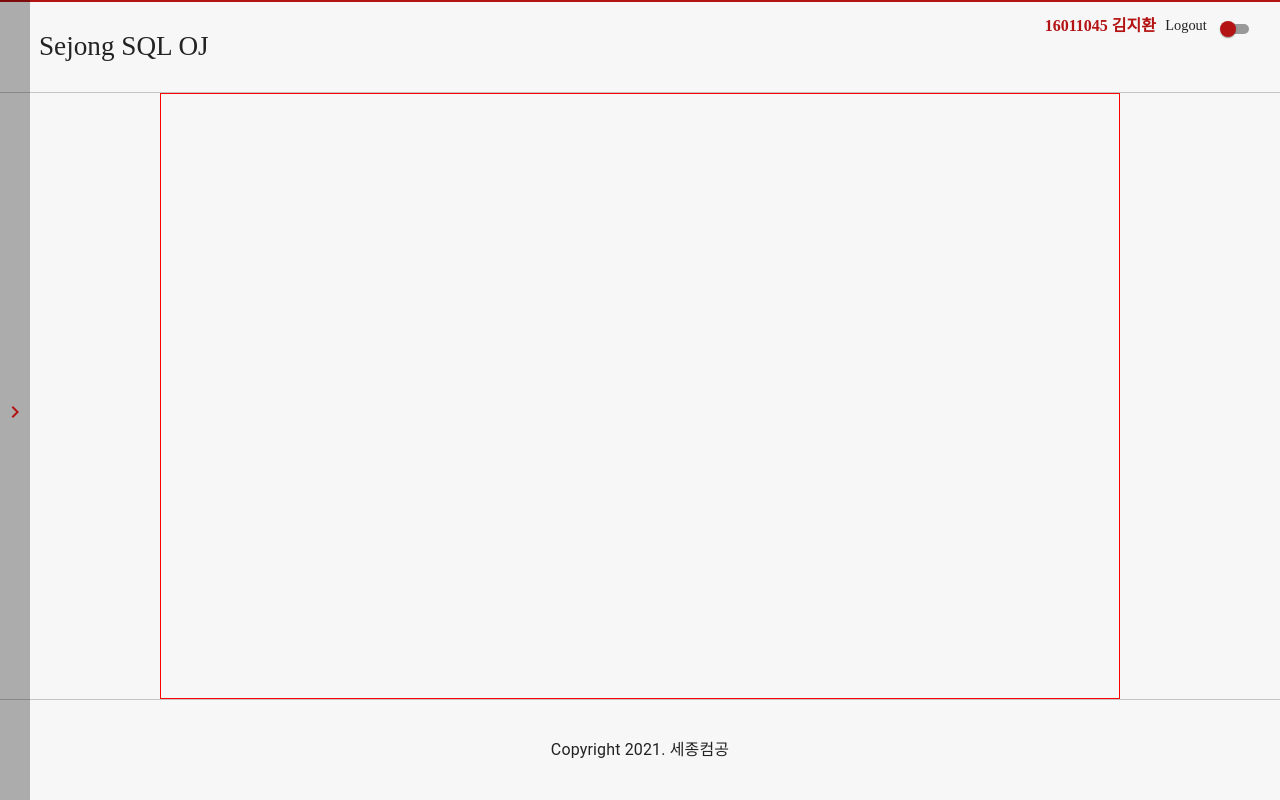
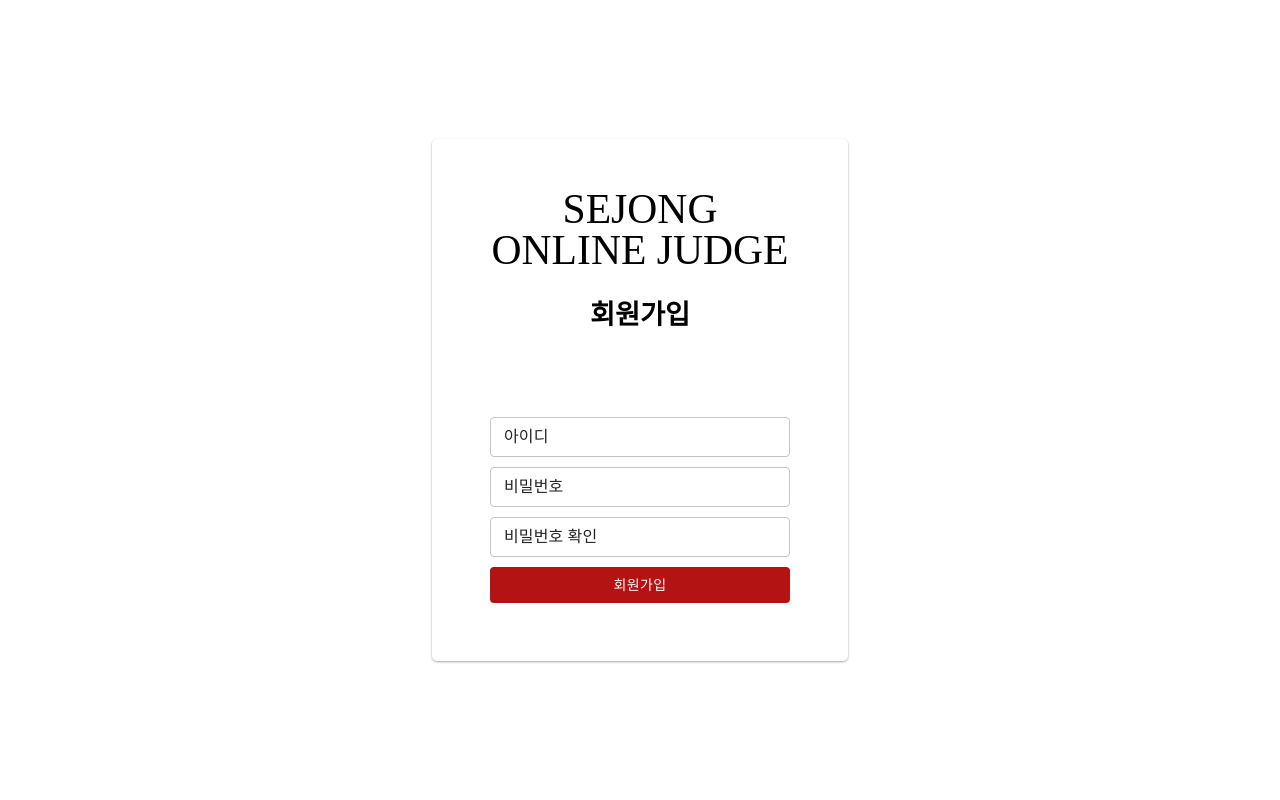
Before and after one commit to donut0310/Sejong-SQL-OJ, a React (Create React App) app in the folder src/client/: page /register in a window 1280 px wide. Built offline with nearby package versions, Linux system fonts and the light colour scheme.

Commit message:
Add registerpage

```diff
--- a/src/client/package.json
+++ b/src/client/package.json
@@ -18,7 +18,7 @@
     "react": "^17.0.2",
     "react-ace": "^9.4.0",
     "react-dom": "^17.0.2",
-    "react-hook-form": "^7.3.5",
+    "react-hook-form": "6.15.4",
     "react-redux": "^7.2.4",
     "react-router-dom": "^5.2.0",
     "react-scripts": "4.0.3",
--- a/src/client/src/App.js
+++ b/src/client/src/App.js
@@ -5,20 +5,21 @@ import { Switch, Route } from 'react-router-dom'
 import { connect } from 'react-redux'
 
 import { lightTheme, darkTheme } from './assets/themes'
-import LoginPage from './containers/loginPage'
 import Modal from './components/modal/Modal'
 import Main from './components/main/Main'
 import Header from './components/header/Header'
 import Footer from './components/footer/Footer'
+
+import LoginPage from './containers/loginPage'
+import RegisterPage from './containers/registerPage'
 
 const App = ({ theme }) => {
   return (
     <ThemeProvider theme={theme === 'light' ? lightTheme : darkTheme}>
       <GlobalStyles />
       <Switch>
-        <Route exact path="/login">
-          <LoginPage />
-        </Route>
+        <Route exact path="/login" component={LoginPage} />
+        <Route exact path="/register" component={RegisterPage} />
         <Route path="/">
           <MainWrapper>
             <Modal />
--- a/src/client/src/components/pages/loginPage/LoginForm.js
+++ b/src/client/src/components/pages/loginPage/LoginForm.js
@@ -2,17 +2,30 @@ import React from 'react'
 import styled from 'styled-components'
 import { useForm } from 'react-hook-form'
 import { Link } from '@material-ui/core'
+import { useHistory } from 'react-router-dom'
 
 const LoginForm = () => {
   const { register, handleSubmit } = useForm()
-  const onSubmit = (user) => console.log(user)
+
+  const history = useHistory()
+
+  const onSubmit = (user) => {
+    console.log(user)
+    history.push('/')
+  }
+
+  const handleRegisterBtn = () => {
+    history.push('/register')
+  }
 
   return (
     <StyledForm onSubmit={handleSubmit(onSubmit)}>
       <StyledInput name="id" placeholder="아이디" {...register('id', { required: true })} autoFocus />
       <StyledInput name="password" placeholder="비밀번호" type="password" {...register('password', { required: true })} />
-      <StyledButton type="submit">로그인</StyledButton>
-      <StyledLink href="">{'회원가입'}</StyledLink>
+      <StyledButton type="submit" onClick={onSubmit}>
+        로그인
+      </StyledButton>
+      <StyledLink onClick={handleRegisterBtn}>회원가입</StyledLink>
     </StyledForm>
   )
 }
@@ -48,6 +61,7 @@ const StyledLink = styled(Link)`
     margin: 5px;
     align-self: flex-end;
     color: ${(props) => props.theme.POINT};
+    cursor: pointer;
   }
 `
 
--- /dev/null
+++ b/src/client/src/components/pages/registerPage/RegisterForm.js
@@ -0,0 +1,145 @@
+import React, { useRef } from 'react'
+import styled from 'styled-components'
+import { TextField, Button, Container } from '@material-ui/core'
+import { useHistory } from 'react-router-dom'
+import { useForm } from 'react-hook-form'
+
+const RegisterForm = () => {
+  const history = useHistory()
+
+  const { register, handleSubmit, watch, errors } = useForm()
+  const password = useRef()
+  password.current = watch('password')
+
+  const onSubmit = async (data) => {
+    console.log('data', data)
+    history.push('/login')
+  }
+
+  return (
+    <PageWrapper>
+      <Title>SEJONG</Title>
+      <Title>ONLINE JUDGE</Title>
+      <SubTitle>회원가입</SubTitle>
+      <StyledForm maxWidth="lg">
+        <RegisterFormWrapper onSubmit={handleSubmit(onSubmit)}>
+          <RegisterTextField name="id" label="아이디" inputRef={register({ required: true, maxLength: 10 })} placeholder="Enter your ID" variant="outlined" size="small" />
+          {errors.id && errors.id.type === 'required' && <ErrorMessage> This ID field is required</ErrorMessage>}
+          {errors.id && errors.id.type === 'maxLength' && <ErrorMessage> Your input exceed maximum length</ErrorMessage>}
+
+          <RegisterTextField name="password" inputRef={register({ required: true, minLength: 4 })} type="password" label="비밀번호" placeholder="Enter your password" variant="outlined" size="small" />
+          {errors.password && errors.password.type === 'required' && <ErrorMessage> This password field is required</ErrorMessage>}
+          {errors.password && errors.password.type === 'minLength' && <ErrorMessage> Password must have at least 4 characters</ErrorMessage>}
+
+          <RegisterTextField
+            name="password_confirm"
+            inputRef={register({
+              required: true,
+              validate: (value) => value === password.current,
+            })}
+            type="password"
+            label="비밀번호 확인"
+            placeholder="Enter your password one more time"
+            variant="outlined"
+            size="small"
+          />
+          {errors.password_confirm && errors.password_confirm.type === 'required' && <ErrorMessage> This password confirm field is required</ErrorMessage>}
+          {errors.password_confirm && errors.password_confirm.type === 'validate' && <ErrorMessage>The passwords do not match</ErrorMessage>}
+
+          <SubmitBtn type="submit" onClick={onSubmit}>
+            회원가입
+          </SubmitBtn>
+        </RegisterFormWrapper>
+      </StyledForm>
+    </PageWrapper>
+  )
+}
+
+export default RegisterForm
+
+const PageWrapper = styled.div`
+  padding: 50px;
+  border-radius: 5px;
+  box-shadow: 0 1px 3px rgba(0, 0, 0, 0.12), 0 1px 2px rgba(0, 0, 0, 0.24);
+
+  display: flex;
+  flex-direction: column;
+  align-items: center;
+`
+
+const StyledForm = styled.form`
+  width: 100%;
+  display: flex;
+  flex-direction: column;
+  align-items: center;
+  justify-content: center;
+`
+
+const Title = styled.div`
+  font-size: 2.6rem;
+  /* font-weight: bold; */
+`
+
+const SubTitle = styled.div`
+  font-size: 1.7rem;
+  font-weight: bold;
+  margin-top: 30px;
+  margin-bottom: 70px;
+`
+
+const RegisterFormWrapper = styled.form`
+  min-width: 300px;
+
+  && {
+    display: flex;
+    flex-direction: column;
+  }
+
+  padding: 8px;
+  border-radius: 5px;
+`
+
+const RegisterTextField = styled(TextField)`
+  && {
+    margin-top: 10px;
+  }
+
+  .MuiInputBase-input {
+    color: ${(props) => props.theme.GENERAL_FONT};
+  }
+  .MuiInputLabel-formControl {
+    color: ${(props) => props.theme.GENERAL_FONT};
+  }
+  .MuiFormLabel-root.Mui-focused {
+    color: ${(props) => props.theme.POINT};
+  }
+  .MuiOutlinedInput-root.Mui-focused .MuiOutlinedInput-notchedOutline {
+    border-color: ${(props) => props.theme.POINT};
+  }
+  .MuiOutlinedInput-root .MuiOutlinedInput-notchedOutline {
+    border: 1.5px solid ${(props) => props.theme.SUB_BORDER};
+  }
+`
+
+const ErrorMessage = styled.p`
+  color: ${(props) => props.theme.POINT};
+  font-size: 0.9rem;
+  font-weight: bold;
+  margin-top: 4px;
+  margin-left: 10px;
+  margin-bottom: 4px;
+`
+
+const SubmitBtn = styled(Button)`
+  && {
+    margin-top: 10px;
+  }
+  .MuiButton-label {
+    /* color: ${(props) => props.theme.GENERAL_FONT}; */
+    color: white;
+    z-index: 1;
+  }
+  .MuiTouchRipple-root {
+    background: ${(props) => props.theme.POINT};
+  }
+`
--- a/src/client/src/containers/registerPage/Public.js
+++ b/src/client/src/containers/registerPage/Public.js
@@ -0,0 +1,23 @@
+import React from 'react'
+import styled from 'styled-components'
+
+import RegisterForm from '../../components/pages/registerPage/RegisterForm'
+
+const Public = () => {
+  return (
+    <PageWrapper>
+      <RegisterForm />
+    </PageWrapper>
+  )
+}
+
+export default Public
+
+const PageWrapper = styled.div`
+  width: 100vw;
+  height: 100vh;
+  display: flex;
+  flex-direction: row;
+  align-items: center;
+  justify-content: center;
+`
--- a/src/client/src/containers/registerPage/index.js
+++ b/src/client/src/containers/registerPage/index.js
@@ -0,0 +1,8 @@
+import React from 'react'
+import Public from './Public'
+
+const RegisterPage = () => {
+  return <Public />
+}
+
+export default RegisterPage
```
Also changed, not shown: 2 other files (tests, documents, lock files or other folders).
